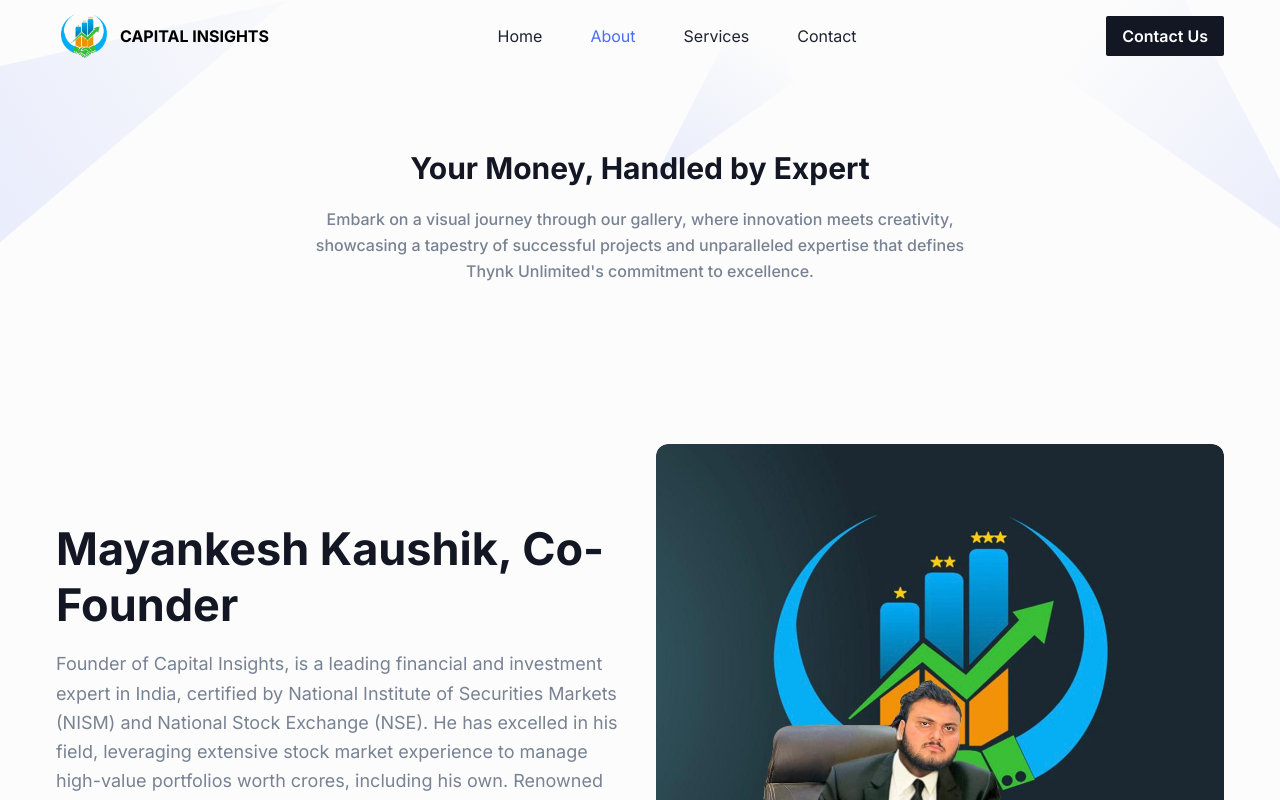
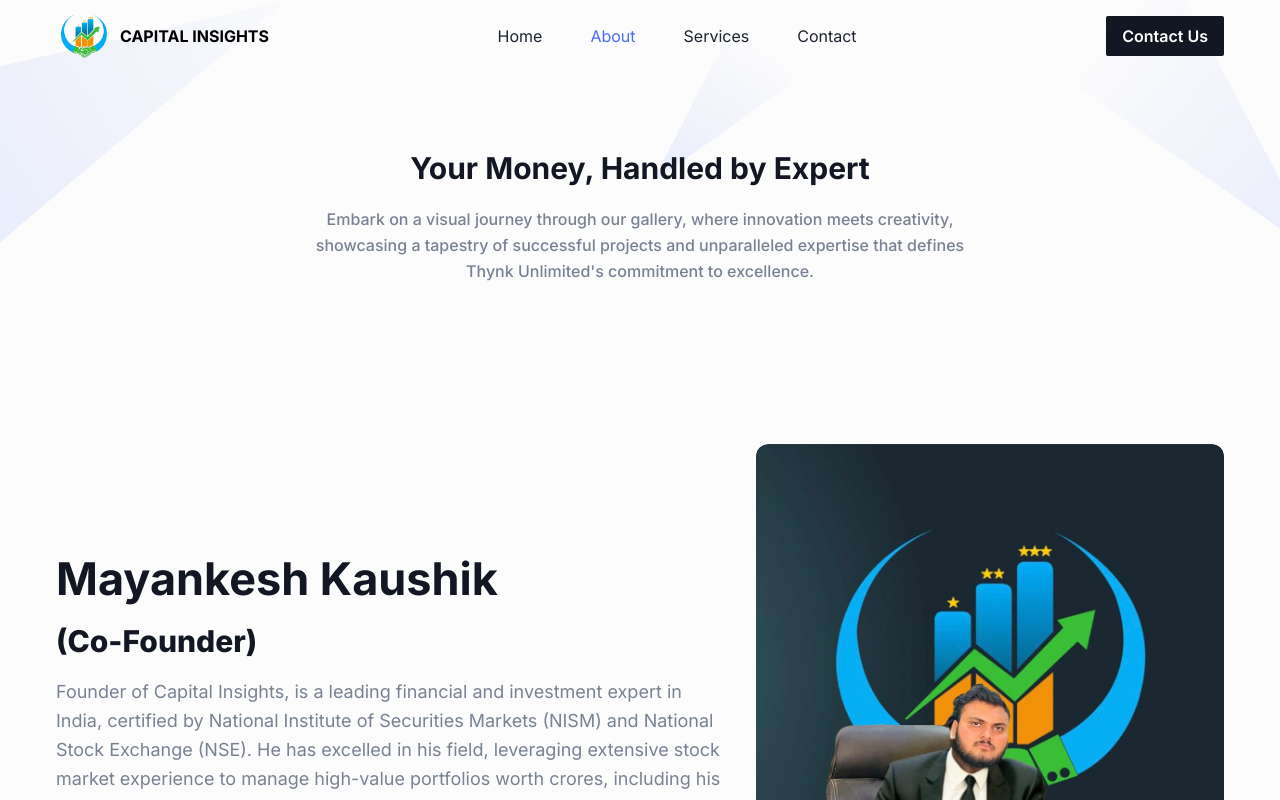
Before and after one commit to capitalinsights/website, a Next.js app: page /about in a window 1280 px wide. Shown: the top 800 px of the page. Built offline with nearby package versions, Linux system fonts and the light colour scheme.

Commit message:
update about page

```diff
--- a/src/components/About/AboutSectionOne.tsx
+++ b/src/components/About/AboutSectionOne.tsx
@@ -8,40 +8,32 @@ const checkIcon = (
 );
 
 const AboutSectionOne = () => {
-  // const List = ({ text }) => (
-  //   <p className="mb-5 flex items-center text-lg font-medium text-body-color">
-  //     <span className="mr-4 flex h-[30px] w-[30px] items-center justify-center rounded-md bg-primary bg-opacity-10 text-primary">
-  //       {checkIcon}
-  //     </span>
-  //     {text}
-  //   </p>
-  // );
-
   return (
     <section id="about" className="pt-16 md:pt-20 lg:pt-28">
       <div className="container">
         <div className="border-b border-body-color/[.15] pb-16 dark:border-white/[.15] md:pb-20 lg:pb-28">
           <div className="-mx-4 flex flex-wrap items-center">
-            <div className="w-full px-4 lg:w-1/2">
-              <SectionTitle
-                title="Mayankesh Kaushik, Co-Founder"
-                paragraph="Founder of Capital Insights, is a leading
-financial and investment expert in India,
-certified by National Institute of Securities
-Markets (NISM) and National Stock Exchange
-(NSE). He has excelled in his field, leveraging
-extensive stock market experience to
-manage high-value portfolios worth crores,
-including his own. Renowned for his expertise
-in technical and fundamental analysis,
-personal finance, and market research, he
-consistently delivers exceptional annual
-returns of 30-40%."
-                mb="44px"
-              />
+            <div className="w-full px-4 lg:w-7/12">
+              <div className={"w-full max-md:text-center mb-4"}>
+                <h2 className="mb-4 text-3xl font-bold !leading-tight text-black dark:text-white sm:text-4xl md:text-[45px]">
+                  Mayankesh Kaushik
+                </h2>
+                <h6 className="mb-4 text-xl font-extrabold !leading-tight text-black dark:text-white sm:text-3xl">
+                  (Co-Founder)
+                </h6>
+                <p className="text-base !leading-relaxed text-body-color md:text-lg">
+                  Founder of Capital Insights, is a leading financial and investment expert in
+                  India, certified by National Institute of Securities Markets (NISM) and National
+                  Stock Exchange (NSE). He has excelled in his field, leveraging extensive stock
+                  market experience to manage high-value portfolios worth crores, including his own.
+                  Renowned for his expertise in technical and fundamental analysis, personal
+                  finance, and market research, he consistently delivers exceptional annual returns
+                  of 30-40%.
+                </p>
+              </div>
             </div>
 
-            <div className="w-full px-4 lg:w-1/2">
+            <div className="w-full px-4 lg:w-5/12">
               <div className="relative mx-auto h-[70vh] rounded-xl overflow-clip w-auto lg:mr-0">
                 <Image
                   src="/images/about/founder.jpg"
```
